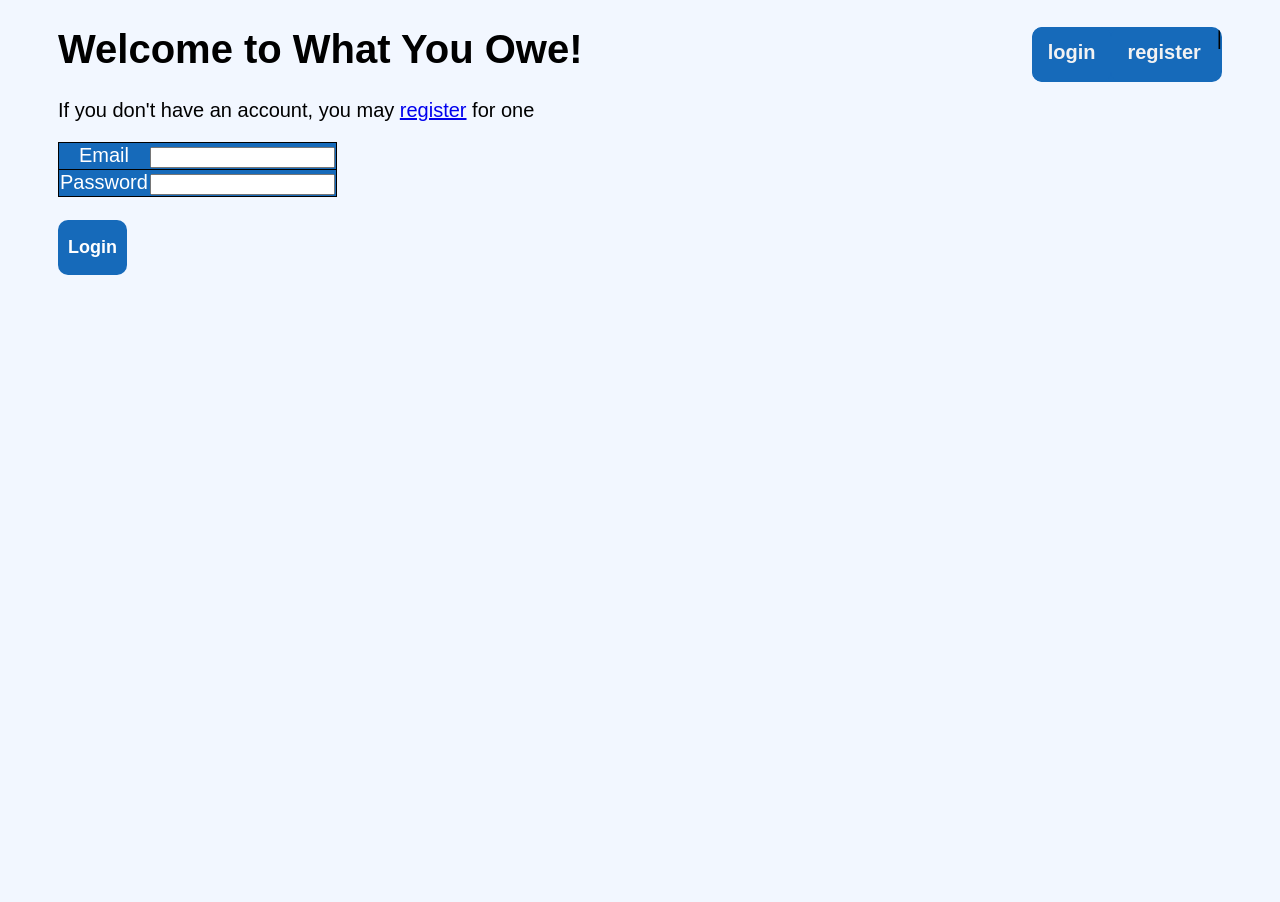
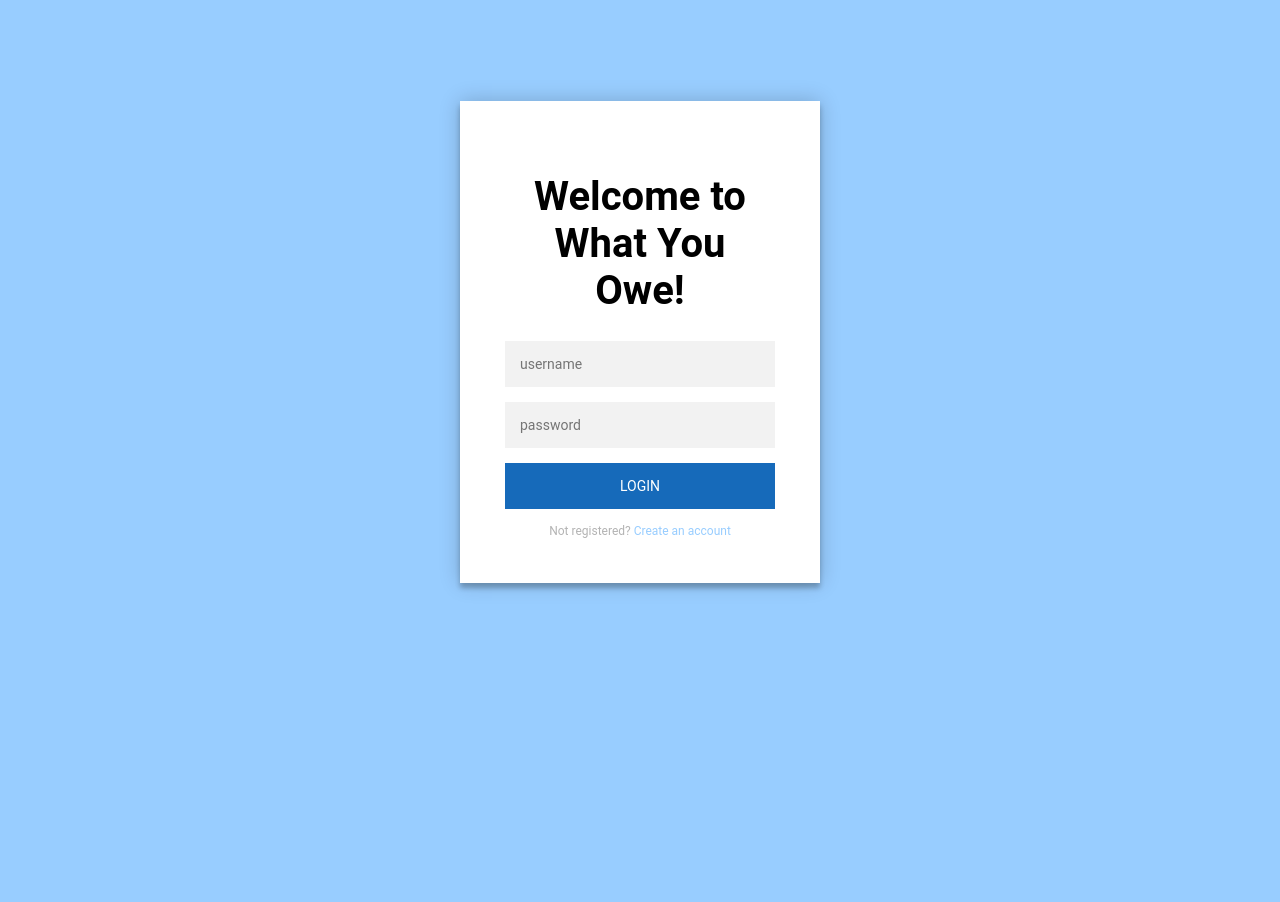
Before and after one commit to pkurjanowicz/capitaloneproject, a Flask app: page /login in a window 1280 px wide. After the commit the page ends 592 px from the top, so only its background shows below. Run offline with Flask 2, Linux system fonts and the light colour scheme; parts of the project's set-up code (start-up, migrations or seed data) failed here and were passed over.

Commit message:
revamped login page

```diff
--- a/static/stylesheet.css
+++ b/static/stylesheet.css
@@ -202,3 +202,104 @@ body, html {
     background-color: #166aba;
     color: white;
 }
+
+@import url(https://fonts.googleapis.com/css?family=Roboto:300);
+
+.login-page {
+width: 360px;
+padding: 8% 0 0;
+margin: auto;
+}
+.form {
+position: relative;
+z-index: 1;
+background: #FFFFFF;
+max-width: 360px;
+margin: 0 auto 100px;
+padding: 45px;
+text-align: center;
+box-shadow: 0 0 20px 0 rgba(0, 0, 0, 0.2), 0 5px 5px 0 rgba(0, 0, 0, 0.24);
+}
+.form input {
+font-family: "Roboto", sans-serif;
+outline: 0;
+background: #f2f2f2;
+width: 100%;
+border: 0;
+margin: 0 0 15px;
+padding: 15px;
+box-sizing: border-box;
+font-size: 14px;
+}
+.form button {
+font-family: "Roboto", sans-serif;
+text-transform: uppercase;
+outline: 0;
+background: #166aba;
+width: 100%;
+border: 0;
+padding: 15px;
+color: #FFFFFF;
+font-size: 14px;
+-webkit-transition: all 0.3 ease;
+transition: all 0.3 ease;
+cursor: pointer;
+}
+.form button:hover,.form button:active,.form button:focus {
+background: #2d90ed;
+}
+.form .message {
+margin: 15px 0 0;
+color: #b3b3b3;
+font-size: 12px;
+}
+.form .message a {
+color: #98cdff;
+text-decoration: none;
+}
+.form .register-form {
+display: none;
+}
+.container {
+position: relative;
+z-index: 1;
+max-width: 300px;
+margin: 0 auto;
+}
+.container:before, .container:after {
+content: "";
+display: block;
+clear: both;
+}
+.container .info {
+margin: 50px auto;
+text-align: center;
+}
+.container .info h1 {
+margin: 0 0 15px;
+padding: 0;
+font-size: 36px;
+font-weight: 300;
+color: #1a1a1a;
+}
+.container .info span {
+color: #4d4d4d;
+font-size: 12px;
+}
+.container .info span a {
+color: #000000;
+text-decoration: none;
+}
+.container .info span .fa {
+color: #EF3B3A;
+}
+body {
+background: #98cdff; /* fallback for old browsers */
+background: -webkit-linear-gradient(right, #98cdff, #98cdff);
+background: -moz-linear-gradient(right, #98cdff, #98cdff);
+background: -o-linear-gradient(right, #98cdff, #98cdff);
+background: linear-gradient(to left, #98cdff, #98cdff);
+font-family: "Roboto", sans-serif;
+-webkit-font-smoothing: antialiased;
+-moz-osx-font-smoothing: grayscale;
+}
--- a/templates/base.html
+++ b/templates/base.html
@@ -32,8 +32,6 @@
         <div class="navbar_right">
             {% if 'user' in session %}
                 <a href="/logout" class="navbar_buttons">logout</a>
-            {% else %}
-                <a href="login" class="navbar_buttons">login</a> | <a href="register" class="navbar_buttons">register</a>
             {% endif %}
         </div>
         <div class="user_name">
--- a/templates/login.html
+++ b/templates/login.html
@@ -1,9 +1,24 @@
 {% extends "base.html" %}
 
 {% block content %}
+
+<form action="/login" method="post">
+    <div class="login-page">
+        <div class="form">
             <h1>Welcome to What You Owe!</h1>
-<p>If you don't have an account, you may <a href="/register">register</a> for one</p>
-<form action="/login" method="post">
+            <form class="login-form">
+            <input name="email" type="email" value="{{ email }}" placeholder="username"/>
+            <input name="password" type="password" placeholder="password"/>
+            <button>login</button>
+            <p class="message">Not registered? <a href="/register">Create an account</a></p>
+            </form>
+        </div>
+    </div>
+</form>
+{% endblock %}
+
+
+<!--
 <table class="register-login-table">
     <tbody><tr>
         <td><label for="email">Email</label></td>
@@ -18,6 +33,4 @@
         </td>
     </tr>
 </tbody></table><br>
-    <input type="submit" value="Login" class="submit">
-</form>
-{% endblock %}
+<input type="submit" value="Login" class="submit"> -->
```
Also changed, not shown: templates/register.html (+19 -6 lines). Lines whose indentation alone changed are shown as unchanged.
